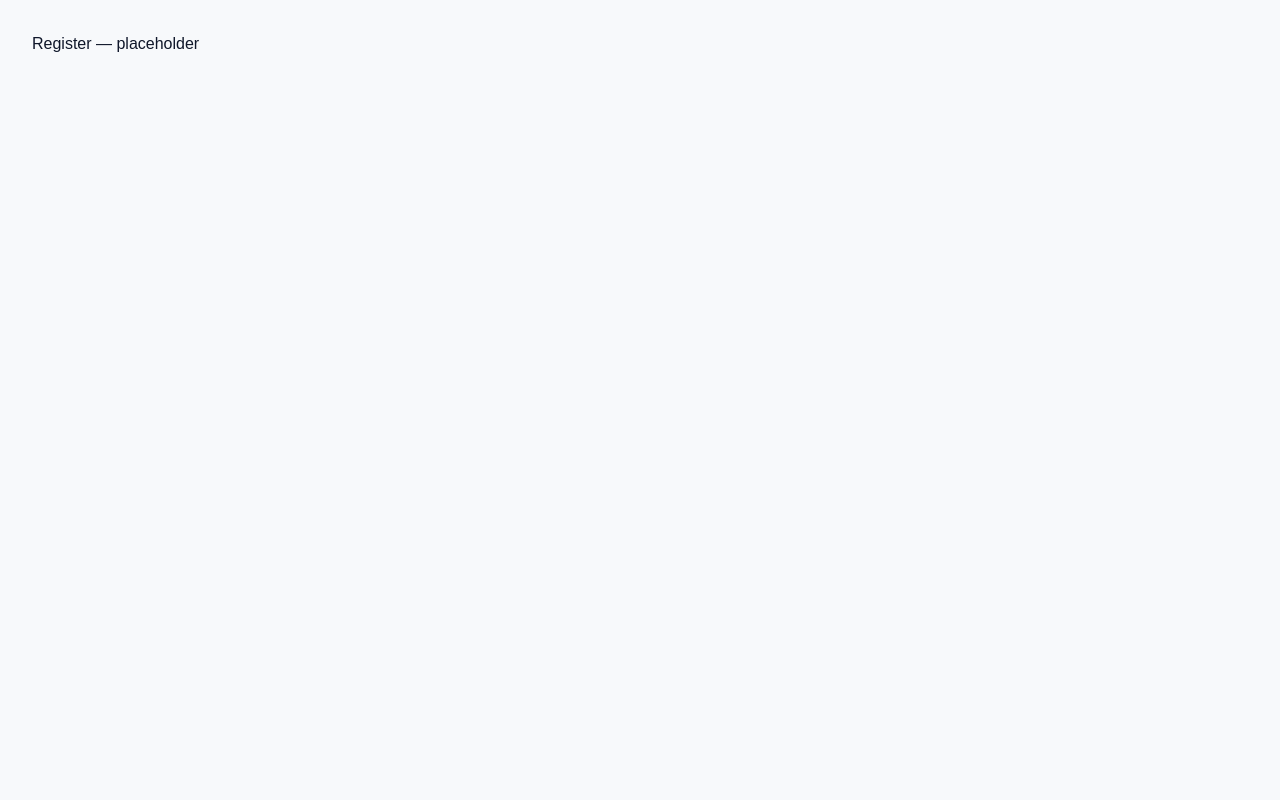
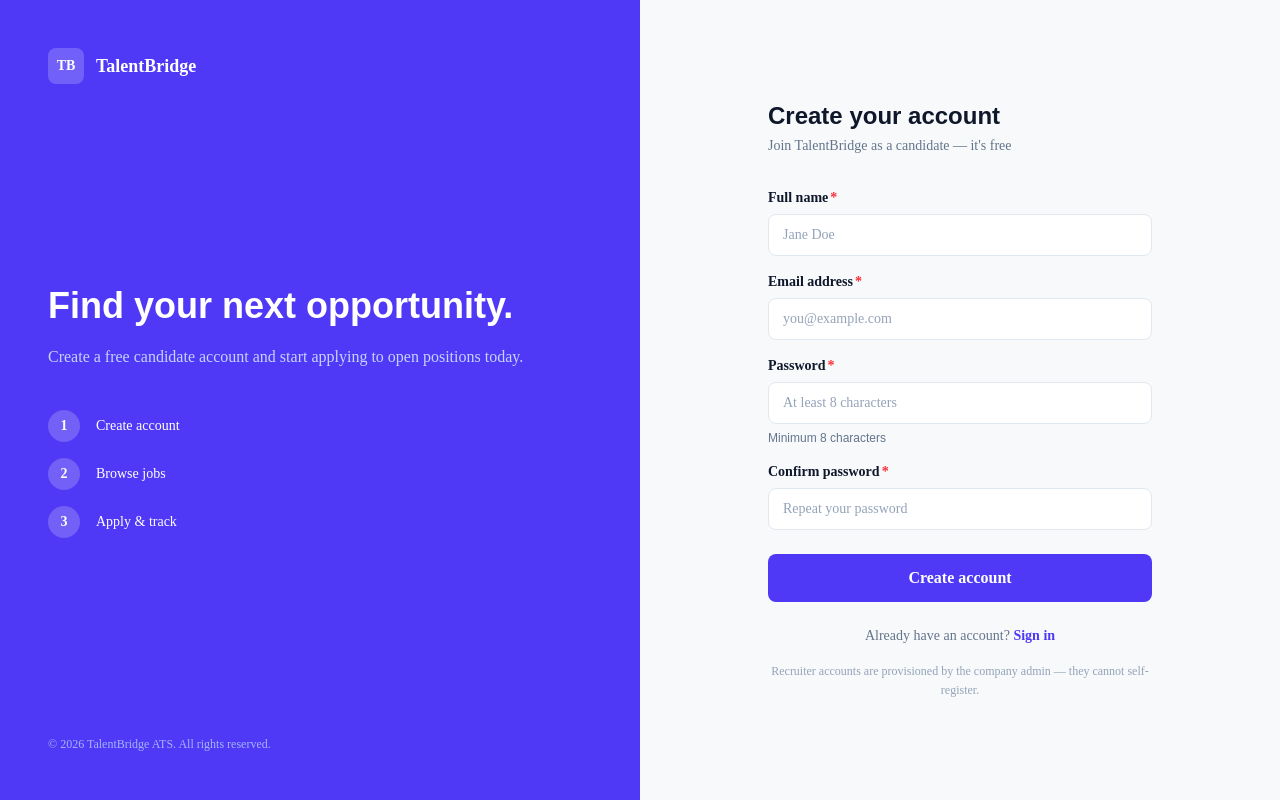
Before and after one commit to KasundiRanaweera/Application_Tracking_System-Frontend, a React (Vite) app: page /register in a window 1280 px wide. Built offline with nearby package versions, Linux system fonts and the light colour scheme; no server answers.

Commit message:
Add Register page: two-panel layout, client validation, auto-login after register

```diff
--- a/src/pages/RegisterPage.jsx
+++ b/src/pages/RegisterPage.jsx
@@ -1,3 +1,201 @@
+import { useState } from 'react'
+import { Link, useNavigate } from 'react-router-dom'
+import { useAuth } from '../auth/AuthContext'
+import { registerCandidate } from '../api/authApi'
+import Input from '../components/ui/Input'
+import Button from '../components/ui/Button'
+import Alert from '../components/ui/Alert'
+
 export default function RegisterPage() {
-  return <div className="p-8">Register — placeholder</div>
+  const { login } = useAuth()
+  const navigate  = useNavigate()
+
+  const [form, setForm] = useState({
+    name: '', email: '', password: '', confirmPassword: '',
+  })
+  const [errors, setErrors]           = useState({})
+  const [serverError, setServerError] = useState('')
+  const [loading, setLoading]         = useState(false)
+
+  const handleChange = (e) => {
+    setForm(p => ({ ...p, [e.target.id]: e.target.value }))
+    setErrors(p => ({ ...p, [e.target.id]: '' }))
+    setServerError('')
+  }
+
+  const validate = () => {
+    const e = {}
+    if (!form.name.trim())
+      e.name = 'Full name is required'
+    if (!form.email.trim())
+      e.email = 'Email is required'
+    else if (!/\S+@\S+\.\S+/.test(form.email))
+      e.email = 'Enter a valid email address'
+    if (!form.password)
+      e.password = 'Password is required'
+    else if (form.password.length < 8)
+      e.password = 'Password must be at least 8 characters'
+    if (!form.confirmPassword)
+      e.confirmPassword = 'Please confirm your password'
+    else if (form.password !== form.confirmPassword)
+      e.confirmPassword = 'Passwords do not match'
+    return e
+  }
+
+  const handleSubmit = async (e) => {
+    e.preventDefault()
+    setServerError('')
+    const errs = validate()
+    if (Object.keys(errs).length) { setErrors(errs); return }
+
+    setLoading(true)
+    try {
+      const res = await registerCandidate({
+        name: form.name, email: form.email, password: form.password,
+      })
+      const { token, userId, name, email, role } = res.data
+      login({ userId, name, email, role }, token)
+      navigate('/jobs')
+    } catch (err) {
+      setServerError(err.response?.data?.error || 'Registration failed. Please try again.')
+    } finally {
+      setLoading(false)
+    }
+  }
+
+  const steps = ['Create account', 'Browse jobs', 'Apply & track']
+
+  return (
+    <div className="min-h-screen bg-[#f7f9fb] flex">
+
+      {/* Left panel */}
+      <div className="hidden lg:flex lg:w-1/2 bg-indigo-600 flex-col justify-between p-12">
+        <div className="flex items-center gap-3">
+          <div className="w-9 h-9 bg-white/20 rounded-lg flex items-center justify-center">
+            <span className="text-white font-bold text-sm font-[Hanken_Grotesk]">TB</span>
+          </div>
+          <span className="text-white font-bold text-lg font-[Hanken_Grotesk]">TalentBridge</span>
+        </div>
+
+        <div>
+          <h1 className="text-4xl font-bold text-white font-[Hanken_Grotesk] leading-tight mb-4">
+            Find your next opportunity.
+          </h1>
+          <p className="text-indigo-200 text-base font-[Manrope] leading-relaxed mb-10">
+            Create a free candidate account and start applying to open positions today.
+          </p>
+
+          {/* Steps */}
+          <div className="space-y-4">
+            {steps.map((step, i) => (
+              <div key={step} className="flex items-center gap-4">
+                <div className="w-8 h-8 rounded-full bg-white/20 flex items-center
+                  justify-center text-white text-sm font-bold font-[Hanken_Grotesk]">
+                  {i + 1}
+                </div>
+                <span className="text-white text-sm font-[Manrope] font-medium">{step}</span>
+              </div>
+            ))}
+          </div>
+        </div>
+
+        <p className="text-indigo-300 text-xs font-[Manrope]">
+          © {new Date().getFullYear()} TalentBridge ATS. All rights reserved.
+        </p>
+      </div>
+
+      {/* Right panel — form */}
+      <div className="flex-1 flex flex-col justify-center px-6 py-12 sm:px-12 lg:px-16">
+        <div className="w-full max-w-sm mx-auto">
+
+          {/* Mobile logo */}
+          <div className="flex items-center gap-2 mb-10 lg:hidden">
+            <div className="w-8 h-8 bg-indigo-600 rounded-lg flex items-center justify-center">
+              <span className="text-white font-bold text-xs font-[Hanken_Grotesk]">TB</span>
+            </div>
+            <span className="font-bold text-[#0f172a] font-[Hanken_Grotesk]">TalentBridge</span>
+          </div>
+
+          <h2 className="text-2xl font-bold text-[#0f172a] font-[Hanken_Grotesk] mb-1">
+            Create your account
+          </h2>
+          <p className="text-sm text-[#64748b] font-[Manrope] mb-8">
+            Join TalentBridge as a candidate — it's free
+          </p>
+
+          {serverError && (
+            <div className="mb-5">
+              <Alert type="error" message={serverError} />
+            </div>
+          )}
+
+          <form onSubmit={handleSubmit} className="space-y-4">
+            <Input
+              id="name"
+              label="Full name"
+              value={form.name}
+              onChange={handleChange}
+              placeholder="Jane Doe"
+              error={errors.name}
+              required
+            />
+            <Input
+              id="email"
+              label="Email address"
+              type="email"
+              value={form.email}
+              onChange={handleChange}
+              placeholder="you@example.com"
+              error={errors.email}
+              required
+            />
+            <Input
+              id="password"
+              label="Password"
+              type="password"
+              value={form.password}
+              onChange={handleChange}
+              placeholder="At least 8 characters"
+              error={errors.password}
+              hint="Minimum 8 characters"
+              required
+            />
+            <Input
+              id="confirmPassword"
+              label="Confirm password"
+              type="password"
+              value={form.confirmPassword}
+              onChange={handleChange}
+              placeholder="Repeat your password"
+              error={errors.confirmPassword}
+              required
+            />
+            <Button
+              type="submit"
+              loading={loading}
+              fullWidth
+              size="lg"
+              className="mt-2"
+            >
+              Create account
+            </Button>
+          </form>
+
+          <p className="text-sm text-center text-[#64748b] font-[Manrope] mt-6">
+            Already have an account?{' '}
+            <Link
+              to="/login"
+              className="text-indigo-600 font-semibold hover:text-indigo-700"
+            >
+              Sign in
+            </Link>
+          </p>
+
+          <p className="text-xs text-center text-[#94a3b8] font-[Manrope] mt-4 leading-relaxed">
+            Recruiter accounts are provisioned by the company admin — they cannot self-register.
+          </p>
+        </div>
+      </div>
+    </div>
+  )
 }
```
